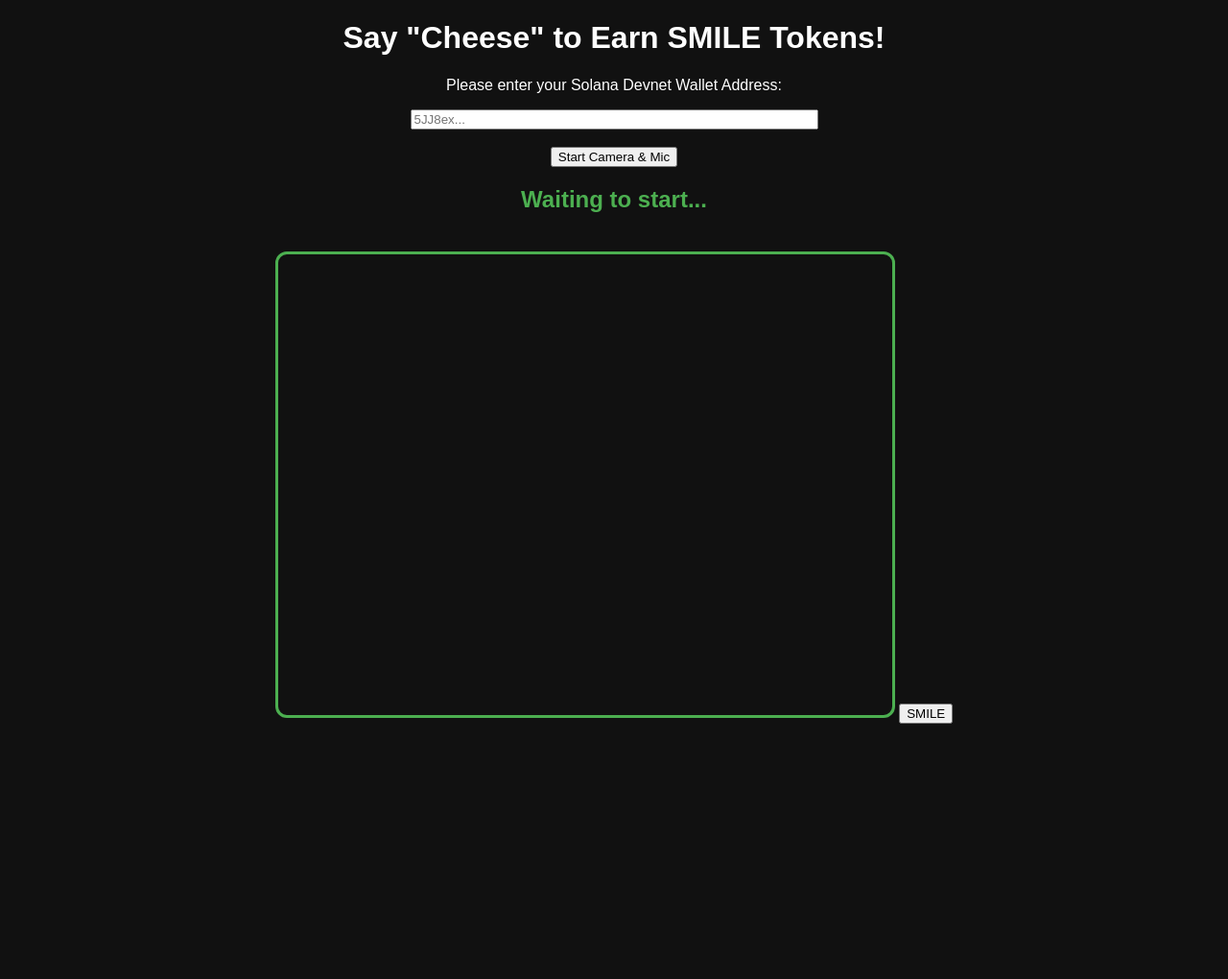
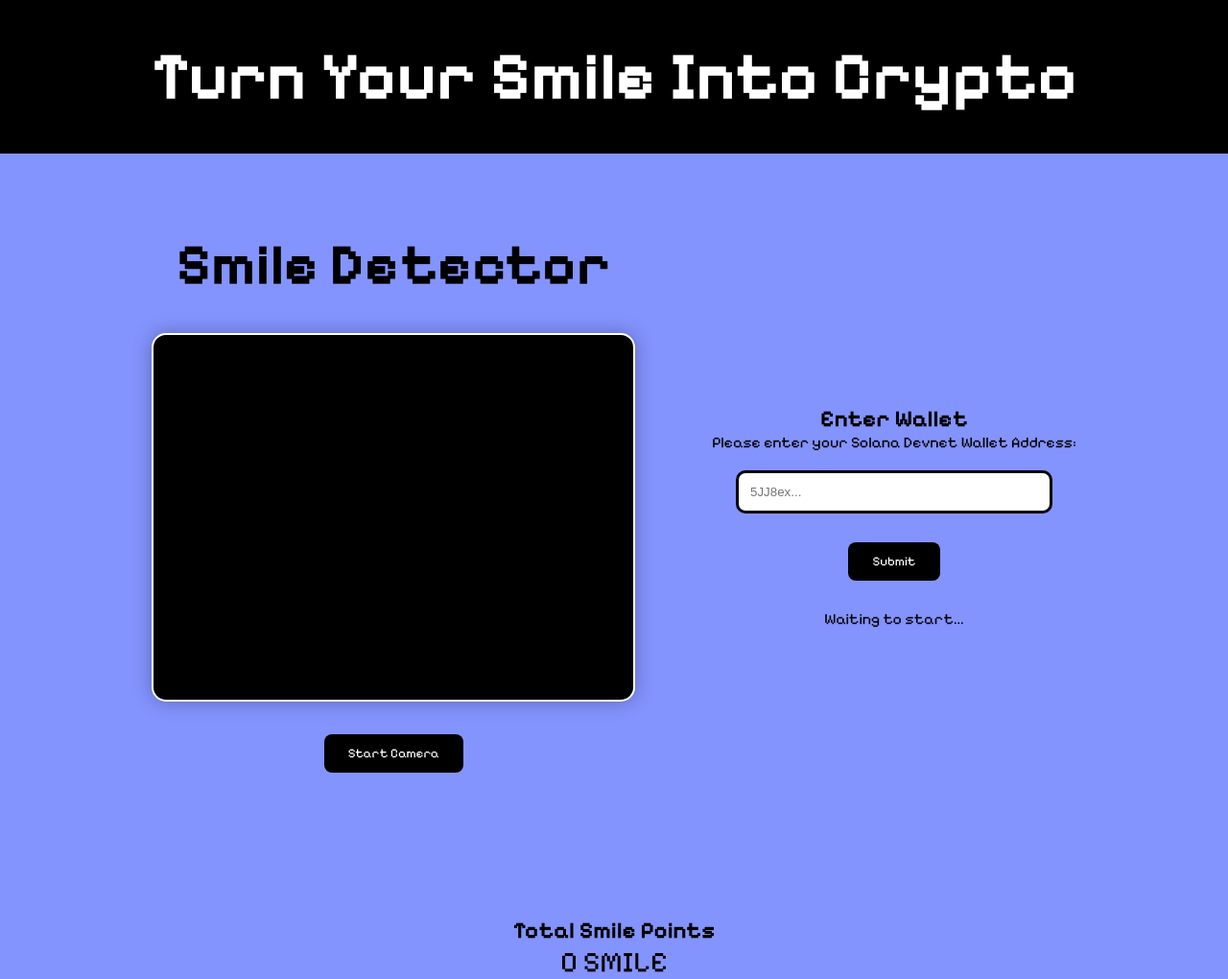
Before and after one commit to Aviralansh/Smile, a plain HTML site: page app.html in a window 1280 px wide. Shown: the whole page at 96% size. Before the commit the page ends 800 px from the top, so only its background shows below. Drawn offline with Linux system fonts and the light colour scheme.

Commit message:
Secondpage

```diff
--- /dev/null
+++ b/Secondpage.css
@@ -0,0 +1,105 @@
+*{
+    margin: 0;
+    padding: 0;
+}
+
+body{
+    background-color: #8494ff;
+}
+
+/* Header section */
+.header{
+    height: 20vh;
+    background-color: black;
+    position: relative;
+
+    display: flex;
+    justify-content: center;
+    align-items: center;
+}
+
+/* Heading */
+.header h1{
+    font-size: 70px;
+    color: white;
+    font-family: "Pixelify Sans", sans-serif;
+}
+
+/* Main(content) */
+.main p{
+    font-size: 30px;
+    color: white;
+    display: flex;
+    justify-content: center;
+    align-items: center;
+
+}
+
+.container{
+    display:flex;
+    justify-content:center;
+    align-items:center;
+    gap:80px;
+
+    padding:80px;
+}
+
+.camera-section{
+    text-align:center;
+}
+
+.camera-section h2{
+    font-size: 60px;
+    font-family:"Pixelify Sans", sans-serif;
+}
+
+video{
+    margin-top: 35px;
+    border:2px solid white;
+    border-radius:15px;
+
+    box-shadow:0 0 20px rgba(0,0,0,0.3);
+    background-color: rgb(0, 0, 0);
+
+}
+
+
+.wallet-section{
+    text-align:center;
+    font-family:"Pixelify Sans", sans-serif;
+}
+
+input{
+    margin-top:20px;
+    padding:12px;
+    width:300px;
+
+    border-radius:10px;
+    border:3px solid black;
+}
+
+button{
+    display:block;
+    margin:30px auto;
+
+    padding:12px 25px;
+
+    background:black;
+    color:white;
+
+    border:none;
+    border-radius:8px;
+
+    font-family:"Pixelify Sans", sans-serif;
+}
+
+.points{
+    text-align:center;
+    margin-top:40px;
+
+    font-family:"Pixelify Sans", sans-serif;
+}
+
+.points p{
+    font-size:30px;
+}
--- a/app.html
+++ b/app.html
@@ -3,27 +3,53 @@
 <head>
     <meta charset="UTF-8">
     <title>SMILE to Earn</title>
-    <style>
-        body { font-family: sans-serif; text-align: center; background: #111; color: white; }
-        video { border-radius: 12px; margin-top: 20px; border: 3px solid #4CAF50; }
-        #status { font-size: 24px; font-weight: bold; margin: 20px; color: #4CAF50; }
-    </style>
+    <link rel="stylesheet" href="Secondpage.css">
+
+    <link rel="preconnect" href="https://fonts.googleapis.com">
+<link rel="preconnect" href="https://fonts.gstatic.com" crossorigin>
+<link href="https://fonts.googleapis.com/css2?family=Pixelify+Sans:wght@400..700&display=swap" rel="stylesheet">
+
 </head>
 <body>
 
-    <h1>Say "Cheese" to Earn SMILE Tokens!</h1>
-    <p>Please enter your Solana Devnet Wallet Address:</p>
-    <input type="text" id="wallet" placeholder="5JJ8ex..." size="50">
-    <br><br>
+<body>
 
-    <button onclick="startApp()">Start Camera & Mic</button>
-    <div id="status">Waiting to start...</div>
+<!-- Hero Section -->
+<div class="header">
+    <h1>Turn Your Smile Into Crypto</h1>
+</div>
 
-    <video id="video" width="640" height="480" autoplay></video>
+<div class="container">
 
-    <canvas id="canvas" width="640" height="480" style="display:none;"></canvas>
-    <button id="send" onclick="captureAndSend()"> SMILE </button>
-    <script src="script.js"></script>
+    <!-- LEFT SIDE -->
+    <div class="camera-section">
+        <h2>Smile Detector</h2>
+        <video id="video" width="500" height="380" autoplay></video>
+        <button onclick="startApp()" id="btn">Start Camera</button>
+    </div>
+
+    <!-- RIGHT SIDE -->
+    <div class="wallet-section">
+        <h2>Enter Wallet</h2>
+
+        <p>Please enter your Solana Devnet Wallet Address:</p>
+
+        <input type="text" id="wallet" placeholder="5JJ8ex..." size="40">
+
+        <button onclick="startApp()" id="btn">Submit</button>
+
+
+        <div id="status">Waiting to start...</div>
+    </div>
+
+</div>
+
+
+<div class="points">
+    <h2>Total Smile Points</h2>
+    <p>0 SMILE</p>
+</div>
+
+<script src="static/script.js"></script>
 
 </body>
-</html>
--- a/styles.css
+++ b/styles.css
@@ -90,7 +90,7 @@
 
 position:absolute;
 
-bottom:35%;   /* this pushes half the button into the next section */
+bottom:35%;
 left:50%;
 
 transform:translateX(-50%);
```
Also changed, not shown: index.html (+2 -2 lines).
